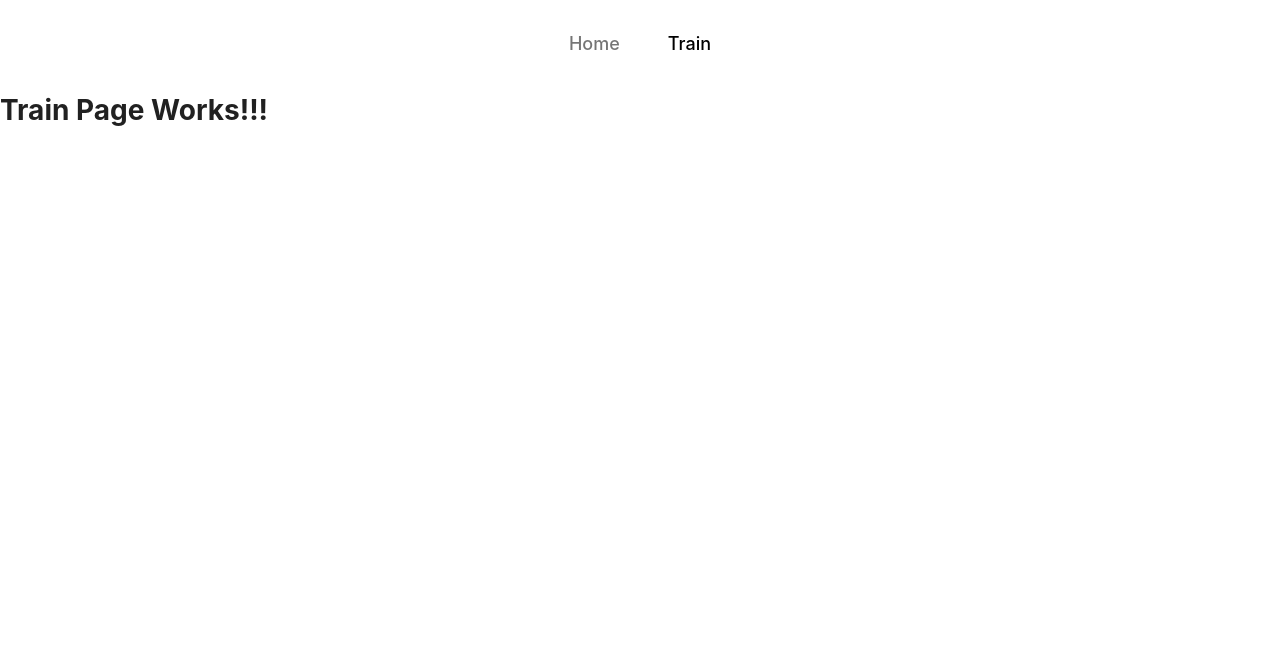
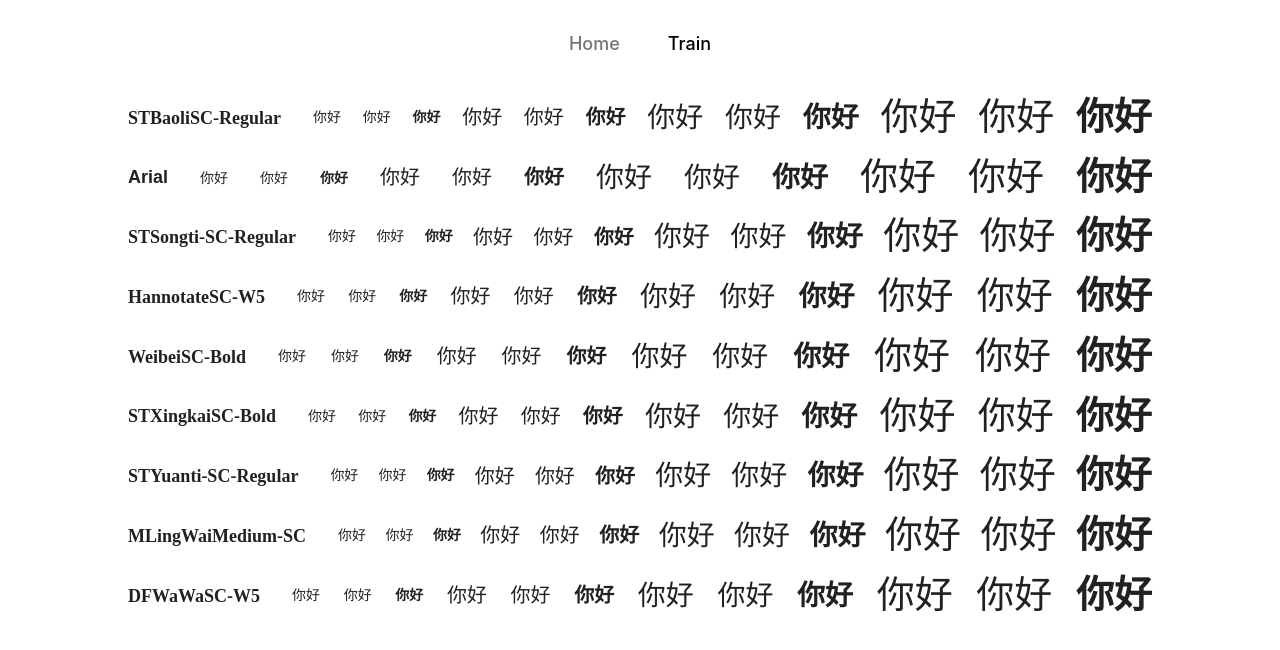
Before and after one commit to AerospaceXu/font-recognize, a React (Create React App) app: page /#/train in a window 1280 px wide. Shown: the top 650 px of the page. Built offline with nearby package versions, Linux system fonts and the light colour scheme.

Commit message:
feat: Generate fonts.

```diff
--- /dev/null
+++ b/src/app/components/FontsPanel.tsx
@@ -0,0 +1,59 @@
+import React from 'react';
+import styled from 'styled-components';
+
+const Wrapper = styled.div`
+  width: 80vw;
+  display: flex;
+  flex-direction: column;
+
+  > .row {
+    width: 100%;
+    display: flex;
+    align-items: center;
+    justify-content: flex-start;
+
+    > h2 {
+      font-size: 18px;
+      margin-right: 32px;
+    }
+
+    > .fonts {
+      flex-grow: 1;
+      display: flex;
+      align-items: center;
+      justify-content: space-between;
+    }
+  }
+`;
+
+interface Props {
+  fonts: string[];
+}
+
+const FontsPanel: React.FC<Props> = ({ fonts }) => {
+  return (
+    <Wrapper>
+      {fonts.map((font) => (
+        <div className="row" style={{ fontFamily: font }} key={font}>
+          <h2>{font}</h2>
+          <div className="fonts">
+            <span style={{ fontSize: '14px', fontWeight: 200 }}>你好</span>
+            <span style={{ fontSize: '14px' }}>你好</span>
+            <span style={{ fontSize: '14px', fontWeight: 600 }}>你好</span>
+            <span style={{ fontSize: '20px', fontWeight: 200 }}>你好</span>
+            <span style={{ fontSize: '20px' }}>你好</span>
+            <span style={{ fontSize: '20px', fontWeight: 600 }}>你好</span>
+            <span style={{ fontSize: '28px', fontWeight: 200 }}>你好</span>
+            <span style={{ fontSize: '28px' }}>你好</span>
+            <span style={{ fontSize: '28px', fontWeight: 600 }}>你好</span>
+            <span style={{ fontSize: '38px', fontWeight: 200 }}>你好</span>
+            <span style={{ fontSize: '38px' }}>你好</span>
+            <span style={{ fontSize: '38px', fontWeight: 600 }}>你好</span>
+          </div>
+        </div>
+      ))}
+    </Wrapper>
+  );
+};
+
+export default FontsPanel;
--- a/src/pages/Train.tsx
+++ b/src/pages/Train.tsx
@@ -1,7 +1,32 @@
 import React from 'react';
+import styled from 'styled-components';
+import FontsPanel from '../app/components/FontsPanel';
+
+const Wrapper = styled.div`
+  width: 100%;
+  display: flex;
+  flex-direction: column;
+  align-items: center;
+`;
+
+const fonts = [
+  'STBaoliSC-Regular',
+  'Arial',
+  'STSongti-SC-Regular',
+  'HannotateSC-W5',
+  'WeibeiSC-Bold',
+  'STXingkaiSC-Bold',
+  'STYuanti-SC-Regular',
+  'MLingWaiMedium-SC',
+  'DFWaWaSC-W5',
+];
 
 const Train: React.FC = () => {
-  return <h1>Train Page Works!!!</h1>
+  return (
+    <Wrapper>
+      <FontsPanel fonts={fonts} />
+    </Wrapper>
+  );
 };
 
 export default Train;
```
